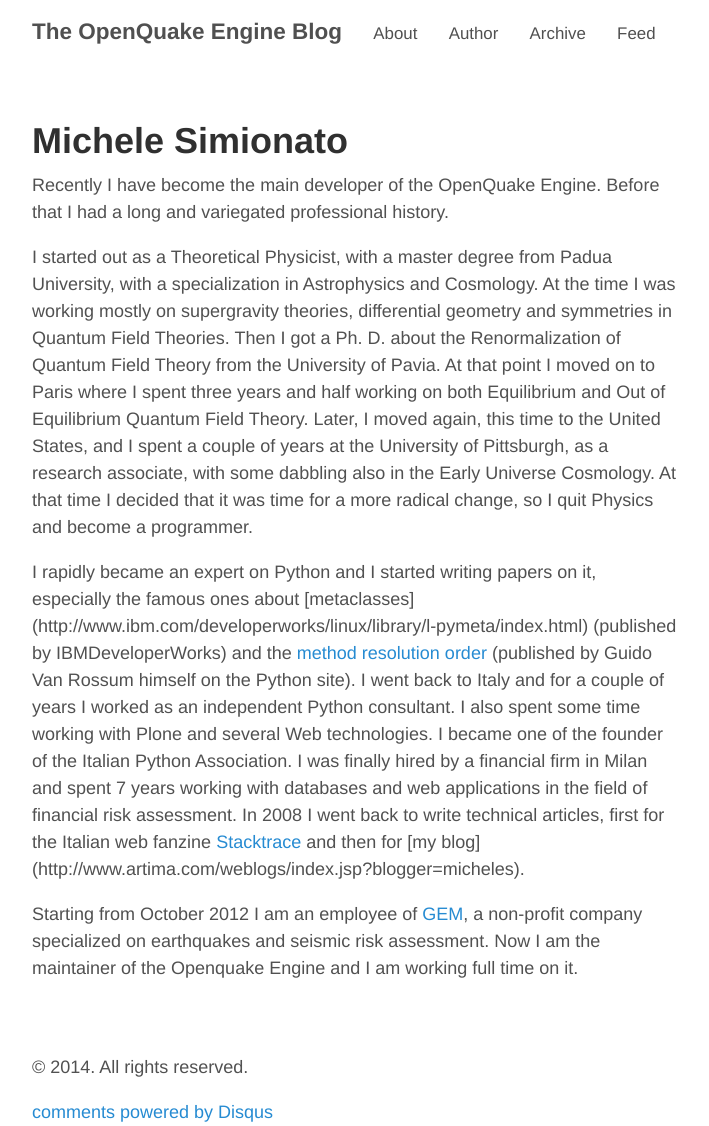
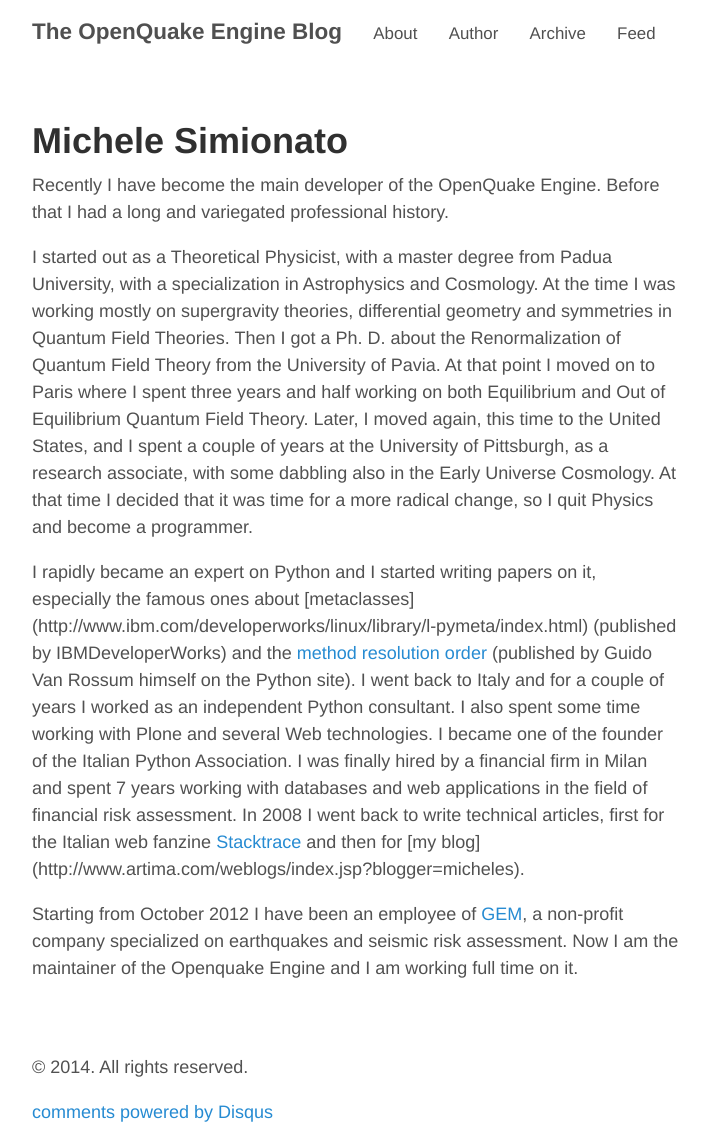
Before and after one commit to micheles/micheles.github.io, a Jekyll site: the page built from author.md, in a window 1280 px wide. Shown: the whole page, without its empty margins (284-993 px from the left). Built offline with Jekyll 4.4.1, drawn with Linux system fonts in a browser that asks for light colours; Markdown is read by kramdown in place of the engine named in the settings; comment, search, counter and statistics services are not loaded.

Commit message:
Fixed a verb

```diff
--- a/author.md
+++ b/author.md
@@ -35,7 +35,7 @@
 [Stacktrace](http://stacktrace.it) and then for [my blog]
 (http://www.artima.com/weblogs/index.jsp?blogger=micheles).
 
-Starting from October 2012 I am an employee of
+Starting from October 2012 I have been an employee of
 [GEM](http://www.globalquakemodel.org/), a non-profit company
 specialized on earthquakes and seismic risk assessment. Now I am the
 maintainer of the Openquake Engine and I am working full time on it.
```
